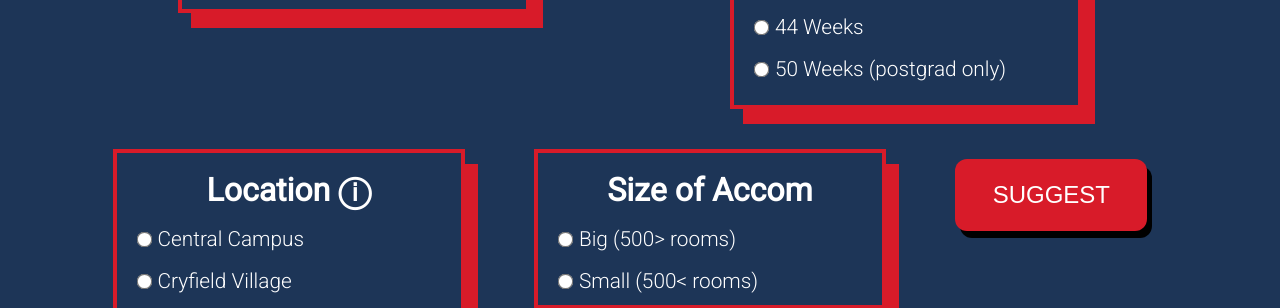
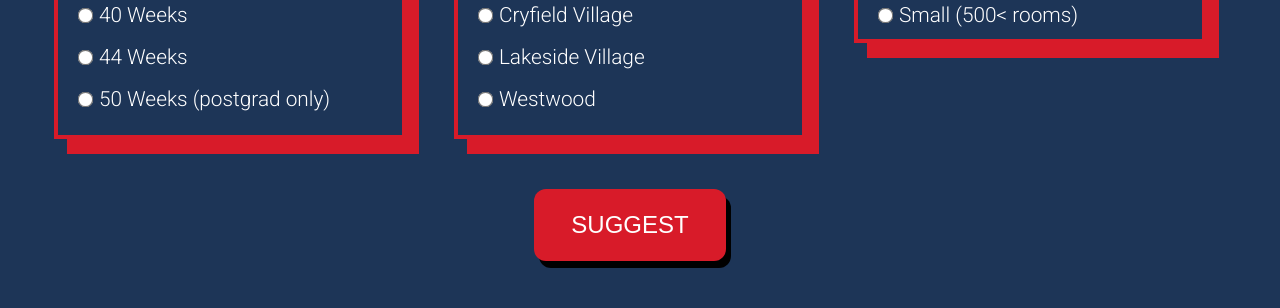
Before and after one commit to bora-7/Warwick-Accommodation-Suggester, a plain HTML site: page index.html in a window 1280 px wide. Shown: the part 745-1053 px from the top of the page. Drawn offline with Linux system fonts and the light colour scheme.

Commit message:
fixed box layout, should work in bigger screens now

```diff
--- a/css/main.css
+++ b/css/main.css
@@ -8,7 +8,7 @@
     font-family: 'Roboto Mono', monospace;
     font-family: 'Roboto', sans-serif;
     font-weight: 300;
-  }
+    }
 
   /* GENERAL STUFF */
   input[type='radio'] {
@@ -137,7 +137,12 @@
   .contentContainer {
     padding: 0;
     margin: 3em 5em;
+    max-width: 1200px;
+    width: 100%;
+    margin: auto;
   }
+
+
 
   .contentContainer p {
     font-size: 1.3em;
@@ -149,7 +154,8 @@
     display:flex;
     flex-wrap: wrap;
     justify-content: space-around;
-    margin: -30px 0 0 0;
+    margin: 0 0 0 0;
+
 
   }
 
```
